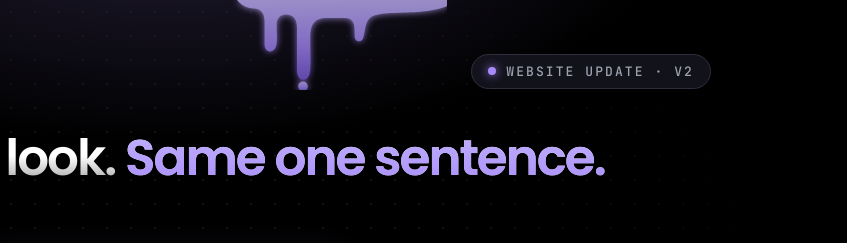
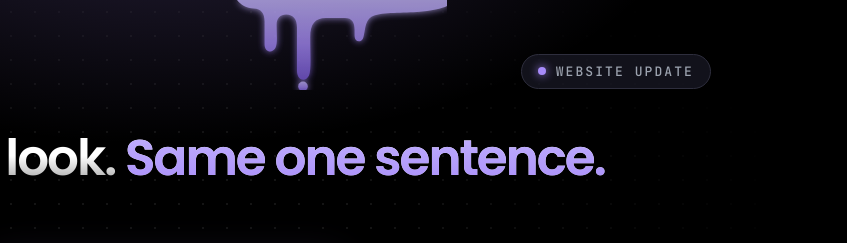
Before and after one commit to Dickybima/SCOTY, a website: page branding/tweets/update.html in a window 1280 px wide. Shown: the top 243 px of the page, 433-1280 px from the left. Drawn offline with Linux system fonts and the light colour scheme.

Commit message:
Branding: drop v2 from the update card
Co-Authored-By: Claude Opus 5.5 <noreply@anthropic.com>
Claude-Session: https://claude.ai/code/session_01ApRX4xmFNnNdFHffeVgfUU

```diff
--- a/branding/tweets/update.html
+++ b/branding/tweets/update.html
@@ -52,7 +52,7 @@
 
   <div class="top">
     <div class="brand"><img src="../logo/scoty-logo-elysium-960.png" alt="">SCOTY</div>
-    <div class="pill"><i></i>Website update · v2</div>
+    <div class="pill"><i></i>Website update</div>
   </div>
 
   <h1>New chain. New look. <em>Same one sentence.</em></h1>
```
Also changed, not shown: branding/tweets/update.png, branding/tweets/update@2x.png.
